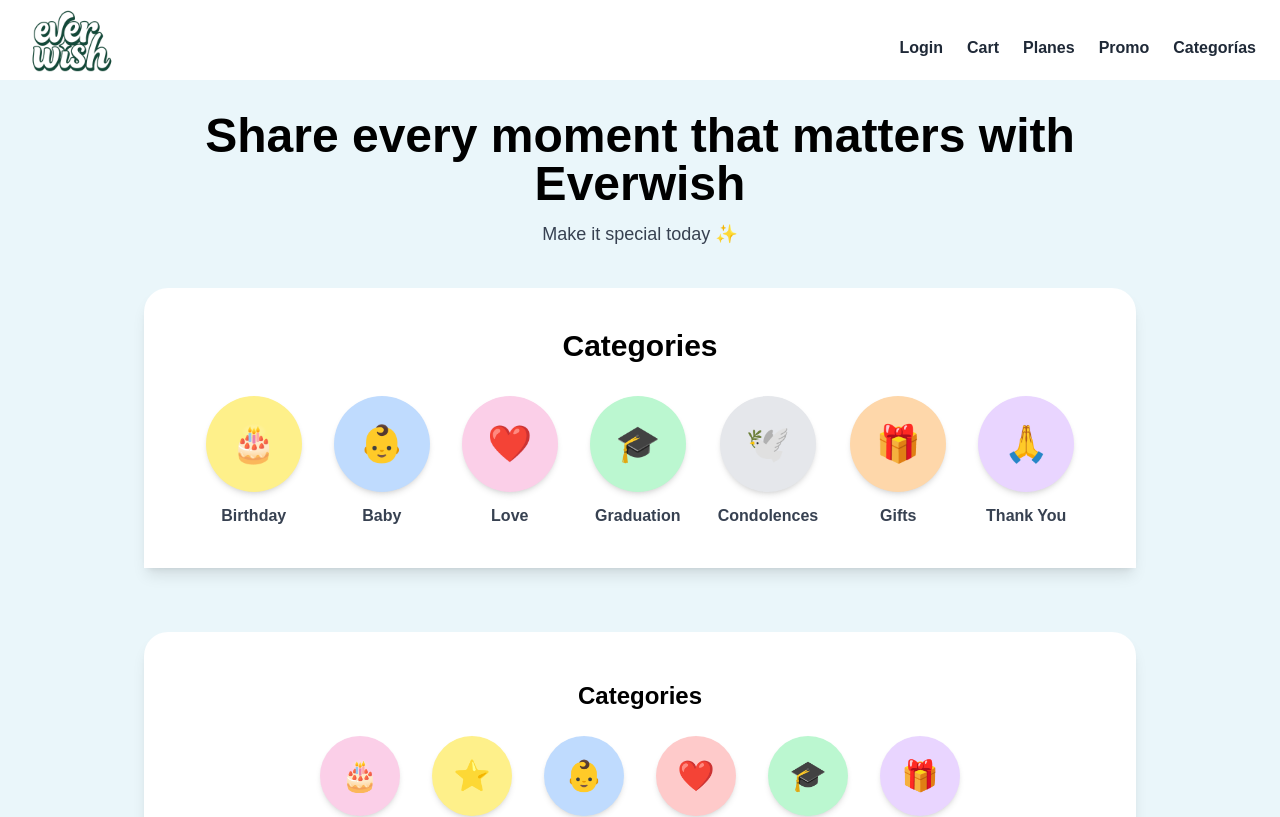
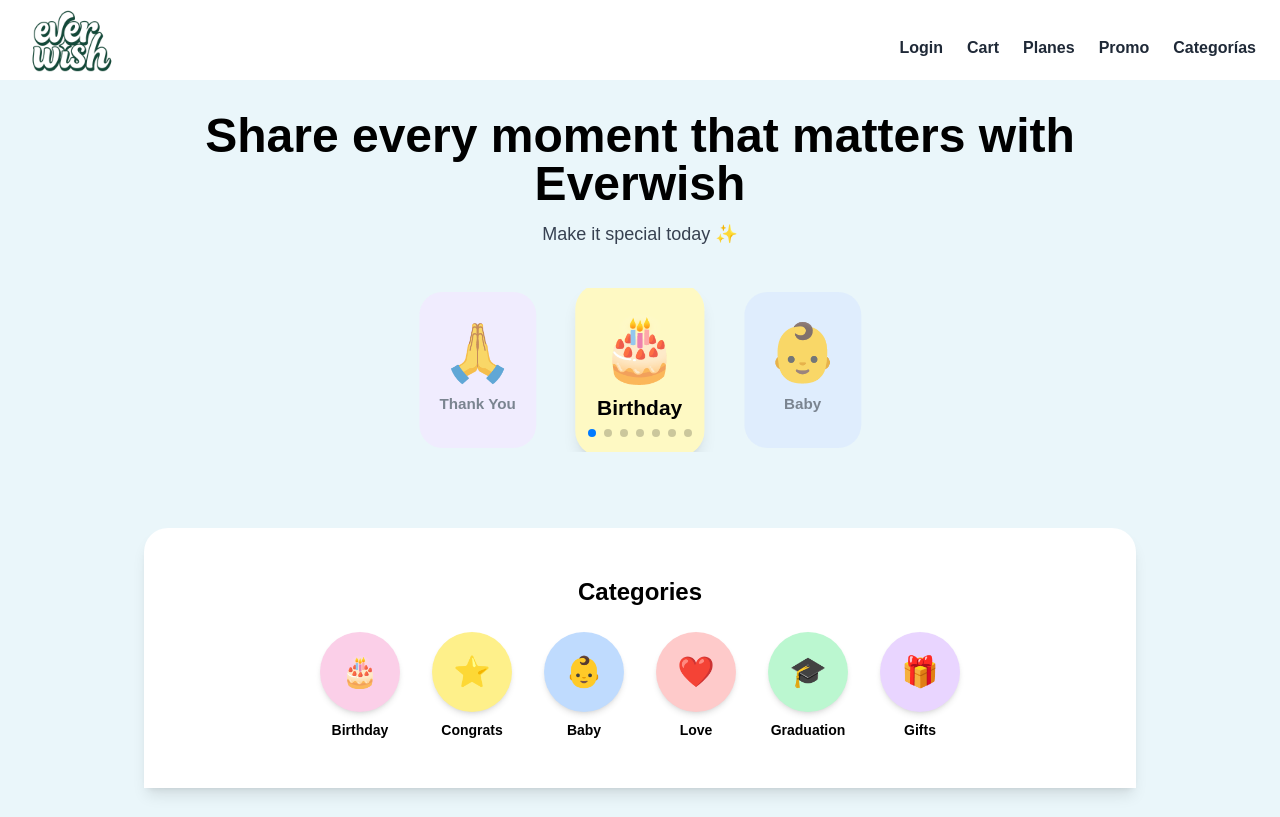
Before and after one commit to everwishhq-commits/EverWish, a Next.js app: page / in a window 1280 px wide. Shown: the top 817 px of the page. Built offline with nearby package versions, Linux system fonts and the light colour scheme.

Commit message:
Update carousel.js

```diff
--- a/app/components/carousel.js
+++ b/app/components/carousel.js
@@ -1,35 +1,59 @@
 "use client";
+import { Swiper, SwiperSlide } from "swiper/react";
+import { Pagination } from "swiper/modules";
+import "swiper/css";
+import "swiper/css/pagination";
 
-const categories = [
-  { name: "Birthday", icon: "🎂", color: "bg-yellow-200" },
-  { name: "Baby", icon: "👶", color: "bg-blue-200" },
-  { name: "Love", icon: "❤️", color: "bg-pink-200" },
-  { name: "Graduation", icon: "🎓", color: "bg-green-200" },
-  { name: "Condolences", icon: "🕊️", color: "bg-gray-200" },
-  { name: "Gifts", icon: "🎁", color: "bg-orange-200" },
-  { name: "Thank You", icon: "🙏", color: "bg-purple-200" },
+const templates = [
+  { title: "Birthday", icon: "🎂", color: "bg-yellow-100" },
+  { title: "Baby", icon: "👶", color: "bg-blue-100" },
+  { title: "Love", icon: "❤️", color: "bg-pink-100" },
+  { title: "Graduation", icon: "🎓", color: "bg-green-100" },
+  { title: "Condolences", icon: "🕊️", color: "bg-gray-100" },
+  { title: "Gifts", icon: "🎁", color: "bg-orange-100" },
+  { title: "Thank You", icon: "🙏", color: "bg-purple-100" },
 ];
 
-export default function Categories() {
+export default function Carousel() {
   return (
-    <div className="bg-white rounded-t-3xl shadow-lg py-10 px-4">
-      <h2 className="text-2xl md:text-3xl font-bold mb-8 text-center">
-        Categories
-      </h2>
-      <div className="flex flex-wrap justify-center gap-8">
-        {categories.map((cat, i) => (
-          <div key={i} className="flex flex-col items-center">
-            <div
-              className={`w-20 h-20 md:w-24 md:h-24 ${cat.color} rounded-full flex items-center justify-center shadow-md`}
-            >
-              <span className="text-3xl md:text-4xl">{cat.icon}</span>
-            </div>
-            <p className="mt-3 text-sm md:text-base font-semibold text-gray-700">
-              {cat.name}
-            </p>
-          </div>
+    <div className="relative w-full flex flex-col items-center">
+      <Swiper
+        centeredSlides={true}
+        loop={true}
+        pagination={{ clickable: true }}
+        modules={[Pagination]}
+        breakpoints={{
+          320: { slidesPerView: 1.2, spaceBetween: 20 }, // 📱 móvil → una tarjeta al centro y bordes a los lados
+          640: { slidesPerView: 2.5, spaceBetween: 30 }, // tablet
+          1024: { slidesPerView: 3, spaceBetween: 40 },  // desktop
+        }}
+        className="w-full max-w-md"
+      >
+        {templates.map((card, index) => (
+          <SwiperSlide key={index}>
+            {({ isActive }) => (
+              <div
+                className={`rounded-3xl flex flex-col items-center justify-center
+                  transition-all duration-500 ${card.color}
+                  ${isActive ? "scale-105 shadow-lg" : "scale-95 opacity-70"}
+                  w-full aspect-[3/4]`}
+              >
+                <span className="text-6xl mb-3">{card.icon}</span>
+                <h3
+                  className={`font-bold ${
+                    isActive ? "text-xl" : "text-base text-gray-600"
+                  }`}
+                >
+                  {card.title}
+                </h3>
+              </div>
+            )}
+          </SwiperSlide>
         ))}
-      </div>
+      </Swiper>
+
+      {/* Dots cerca de la tarjeta */}
+      <div className="custom-pagination mt-3" />
     </div>
   );
 }
```
